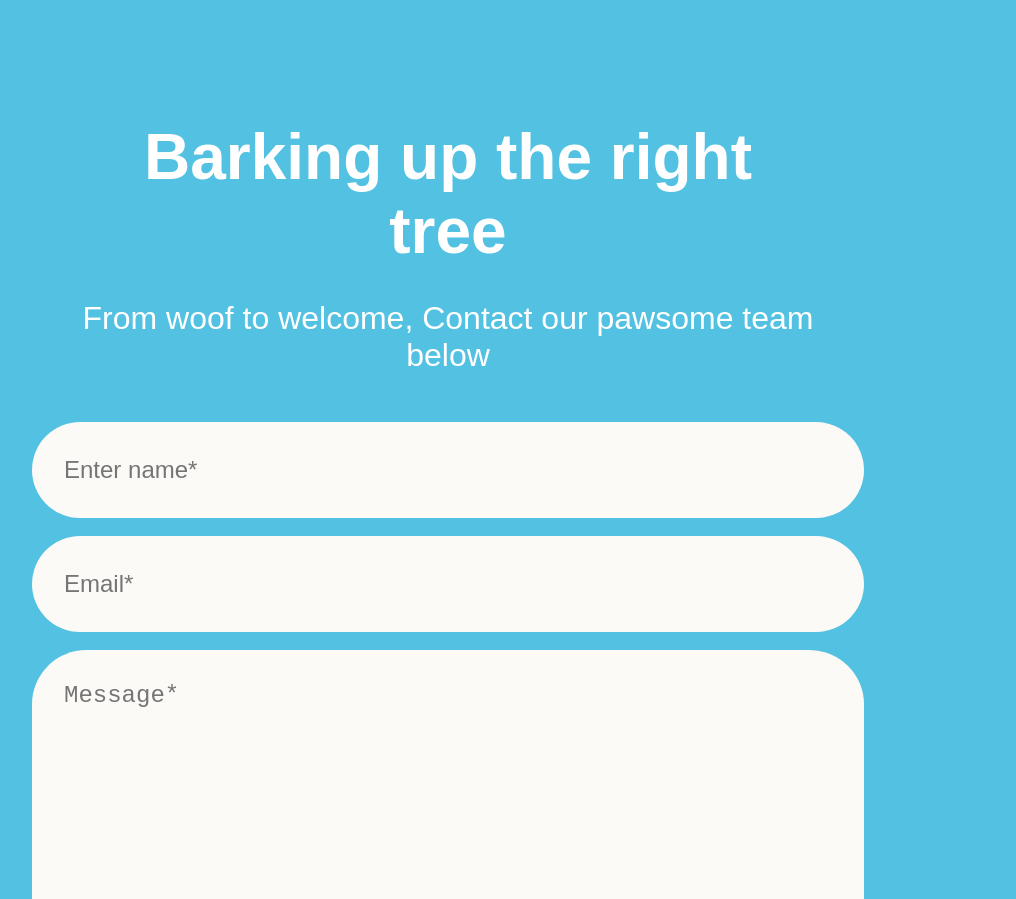
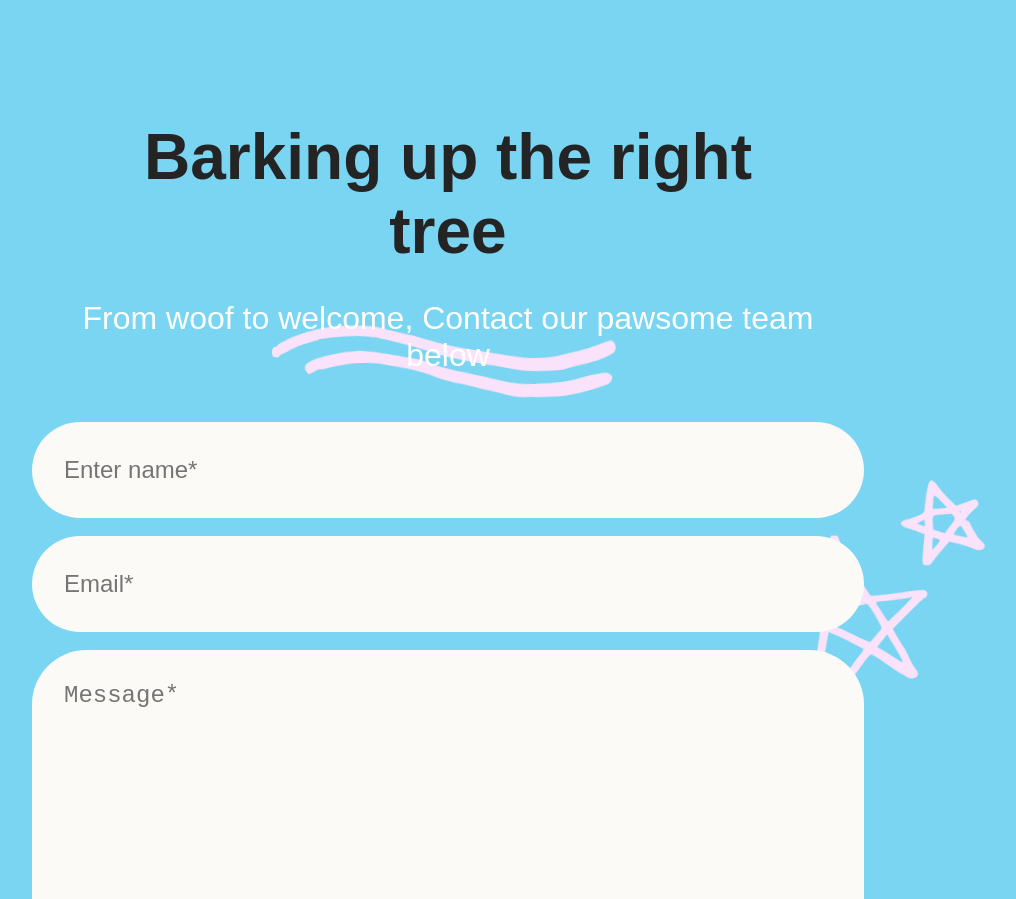
Before and after one commit to n335h/doggystuff, a React (Create React App) app: page /Contact in a window 1280 px wide. Shown: the top 899 px of the page, without its empty margins (192-1208 px from the left). Built offline with nearby package versions, Linux system fonts and the light colour scheme; no server answers.

Commit message:
contact page css

```diff
--- a/src/index.css
+++ b/src/index.css
@@ -23,7 +23,7 @@ code {
  --black-text: #242424;
  --main-blue: #53c1e2;
 
- --light-blue: #5fbcf1;
+ --light-blue: #79d5f1;
  --accent-blue:#d9eaf5;
  --accent-pink:#fae3f4;
   --background-offwhite: #fcfaf6;
--- a/src/pages/Contact/Contact.css
+++ b/src/pages/Contact/Contact.css
@@ -8,13 +8,16 @@
     padding: 0;
     margin: 0;
     margin-top: -20vh;
-    background-color: var(--main-blue);
+    background-color: var(--light-blue);
+    max-height: auto;
 
 }
 #contactForm h1 {
 font-size: 4.5rem;
 width: 35vw;
 text-align: center;
+z-index: 1;
+color: var(--black-text);
 
 }
 
@@ -22,7 +25,7 @@ text-align: center;
     font-size: 1.5rem;
     width: 35vw;
     text-align: center;
-    margin-bottom: 5vh;
+    z-index: 1;
 
 }
 #contactForm {
@@ -35,10 +38,35 @@ text-align: center;
 
     color: var(--header-text);
 }
-
+.barkimg {
+    position: fixed;
+    height: 25rem;
+    width:30rem;
+    bottom:0;
+    left: 5rem;
+    margin: 0;
+    padding: 0;
+    z-index: 0;
+    filter: invert(97%) sepia(23%) saturate(6420%) hue-rotate(191deg) brightness(0%) contrast(96%);
+    rotate: -2deg;
+    opacity: 0.8;
+}
+.starsimg {
+    position: fixed;
+    height: 25rem;
+    width:15rem;
+    bottom:0;
+    right: 5rem;
+    margin: 0;
+    padding: 0;
+    z-index: 0;
+    filter: invert(97%) sepia(23%) saturate(6420%) hue-rotate(191deg) brightness(113%) contrast(96%);
+    rotate: -2deg;
+    opacity: 0.8;
+}
 .conactcontent {
     height:100vh;
-    width: 100%;
+    width: 100vw;
     margin-top: 15vh;
     display: flex;
     flex-direction: column;
@@ -81,6 +109,20 @@ text-align: center;
     background-color: var(--background-offwhite);
 
 }
+        .waveimgcontact {
+            position: absolute;
+            height:10vh;
+            width:4vw;
+            scale:7;
+            top:20rem;
+            margin: 0;
+            padding: 0;
+            z-index: 0;
+            filter: invert(97%) sepia(23%) saturate(6420%) hue-rotate(191deg) brightness(113%) contrast(96%);
+            rotate: -2deg;
+            opacity: 0.8;
+
+        }
 
 .contactformgroupbutton button {
     height: 10vh;
@@ -88,8 +130,8 @@ text-align: center;
     border-radius: 3.4rem;
     font-size: 1.5rem;
     font-weight: 600;
-    background-color: var(--header-main);
-    color: var(--background-offwhite);
+    background-color: var(--accent-pink);
+    color: var(--main-blue);
     border: none;
     margin-top: 2vh;
     margin-bottom: 2vh;
@@ -219,6 +261,7 @@ input:focus, textarea:focus, select:focus{
         #contactForm h1 {
             font-size: 2.6rem;
             width: 80vw;
+            margin-top: 0;
 
 
             }
--- a/src/pages/Contact/Contact.tsx
+++ b/src/pages/Contact/Contact.tsx
@@ -1,5 +1,7 @@
 import React, { FormEvent, useState } from 'react';
 import './Contact.css';
+import wave from '../../Assets/wave.svg';
+import stars from '../../Assets/stars.svg';
 function Contact() {
     const [formData, setFormData] = useState({
         name: '',
@@ -29,12 +31,13 @@ function Contact() {
     return (
         <div className="contactcontainer">
         <div className='conactcontent'>
-
+        <img src={stars} alt="wave" className="starsimg animate-pop-in"/>
 
             <form onSubmit={handleSubmit} id="contactForm">
-            <h1>Barking up the right tree</h1>
-            <p>From woof to welcome, Contact our pawsome team below</p>
-                <div className="contactformgroup">
+            <h1 className='animate-pop-in'>Barking up the right tree</h1>
+            <img src={wave} alt="wave" className="waveimgcontact animate-pop-in"/>
+            <p className='animate-pop-in'>From woof to welcome, Contact our pawsome team below</p>
+                <div className="contactformgroup animate-pop-in">
                     <label htmlFor="name"></label>
                     <input
                         type="text"
@@ -46,7 +49,7 @@ function Contact() {
                         required
                     />
                 </div>
-                <div className="contactformgroup">
+                <div className="contactformgroup animate-pop-in">
                     <label htmlFor="email"></label>
                     <input
                         type="email"
@@ -58,7 +61,7 @@ function Contact() {
                         required
                     />
                 </div>
-                <div className="contactformgroup">
+                <div className="contactformgroup animate-pop-in">
                     <label htmlFor="message"></label>
                     <textarea
                     className='contacttextarea'
@@ -71,7 +74,7 @@ function Contact() {
                         required
                     ></textarea>
                 </div>
-                <div className="contactformgroupbutton">
+                <div className="contactformgroupbutton animate-pop-in">
                     <button type="submit" value="Submit" > Submit</button>
                 </div>
             </form>
--- a/src/pages/getStarted/getStarted.css
+++ b/src/pages/getStarted/getStarted.css
@@ -47,7 +47,7 @@
         left: 50;
         height: 35rem;
         rotate: -2deg;
-        width:60rem;
+        width:30rem;
         margin: 0;
         padding: 0;
         z-index: 0;
@@ -107,9 +107,9 @@
         background-color: var(--header-main);
         color: #ffffff;
         font-size: 1.2rem;
+        border: 4px solid var(--header-main);
         font-weight: 700;
         border-radius: 17.4rem;
-        border: 0;
 
     }
     .getStartedButton:hover{
```
Also changed, not shown: src/Assets/stars.svg (added), src/Assets/wave.svg.
